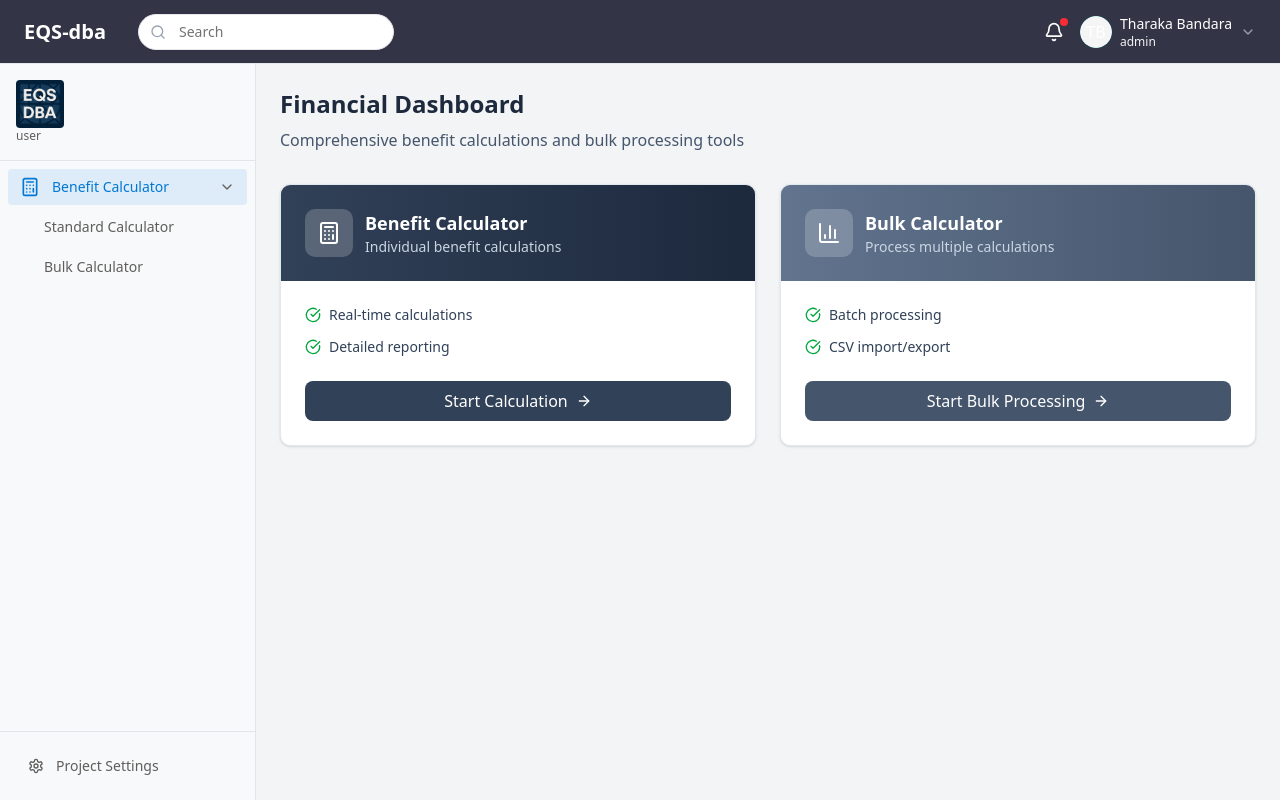
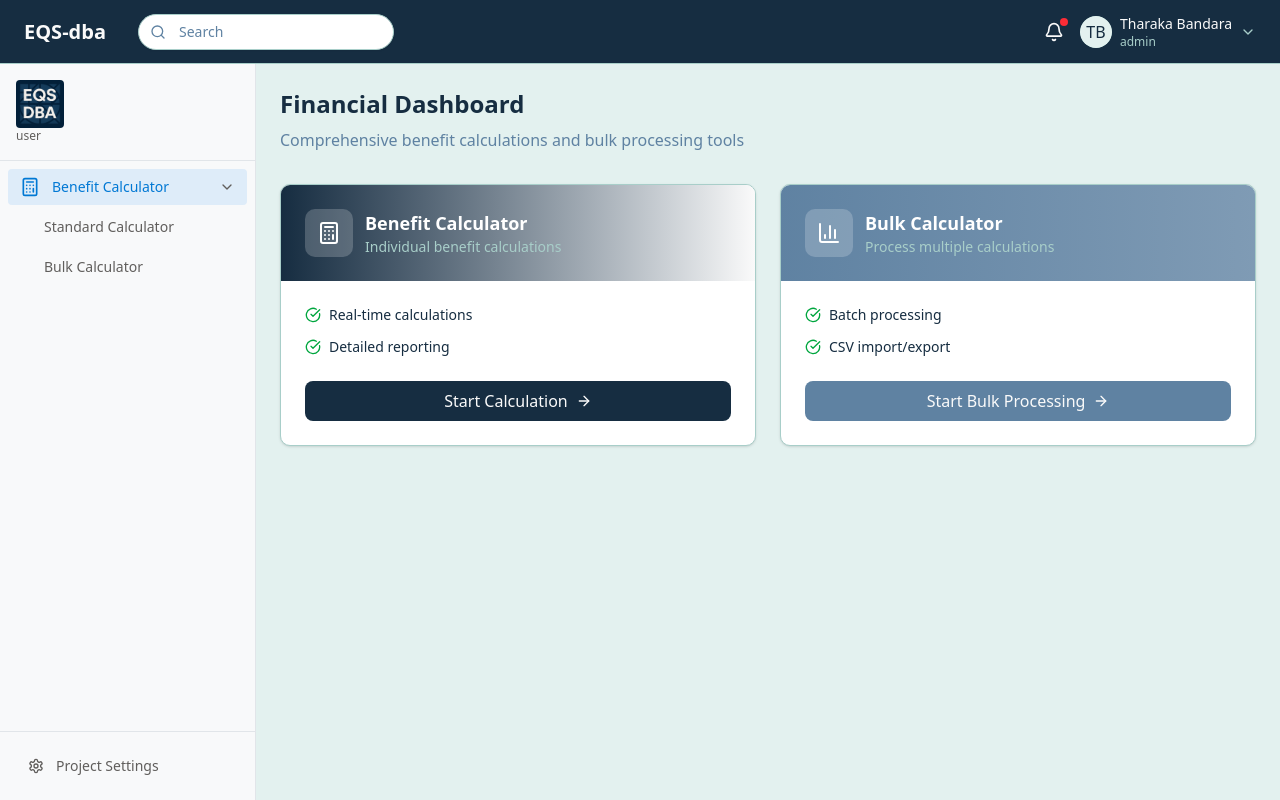
Before and after one commit to Tcom-assigmet/backend, a Next.js app: page / in a window 1280 px wide. Built offline with nearby package versions, Linux system fonts and the light colour scheme.

Commit message:
Implement centralized color palette with semantic design tokens
Co-authored-by: brunobandarabruno <brunobandarabruno@gmail.com>

```diff
--- a/src/app/benefitCalculate/page.tsx
+++ b/src/app/benefitCalculate/page.tsx
@@ -51,7 +51,7 @@ const BenefitCalculate: React.FC = () => {
 
   const renderHeader = (title: string, showStartNew: boolean = false) => (
     <div className="mb-6 flex justify-between items-center">
-      <h2 className="text-2xl font-bold text-gray-800">{title}</h2>
+                      <h2 className="text-2xl font-bold text-foreground">{title}</h2>
       <div className="flex gap-2">
         {showStartNew && (
           <button
--- a/src/app/globals.css
+++ b/src/app/globals.css
@@ -45,71 +45,84 @@
 
 :root {
   --radius: 0.625rem;
-  --card: oklch(1 0 0);
-  --card-foreground: oklch(0.145 0 0);
+
+  /* Updated color palette based on #333446, #7F8CAA, #B8CFCE, #EAEFEF */
+  --primary: oklch(0.288 0.047 246.8);       /* #333446 - Dark blue-gray */
+  --primary-foreground: oklch(0.985 0 0);    /* White text on primary */
+  --secondary: oklch(0.593 0.063 246.8);     /* #7F8CAA - Medium blue-gray */
+  --secondary-foreground: oklch(0.985 0 0);  /* White text on secondary */
+  --accent: oklch(0.823 0.041 185.6);        /* #B8CFCE - Light blue-green */
+  --accent-foreground: oklch(0.288 0.047 246.8); /* Primary text on accent */
+  --background: oklch(0.947 0.015 185.6);    /* #EAEFEF - Very light gray-blue */
+  --foreground: oklch(0.288 0.047 246.8);    /* Primary color for text */
+
+  /* UI Component colors using the palette */
+  --card: oklch(1 0 0);                      /* White cards */
+  --card-foreground: oklch(0.288 0.047 246.8);
   --popover: oklch(1 0 0);
-  --popover-foreground: oklch(0.145 0 0);
-  --primary: oklch(0.205 0 0);
-  --primary-foreground: oklch(0.985 0 0);
-  --secondary: oklch(0.97 0 0);
-  --secondary-foreground: oklch(0.205 0 0);
-  --muted: oklch(0.97 0 0);
-  --muted-foreground: oklch(0.556 0 0);
-  --accent: oklch(0.97 0 0);
-  --accent-foreground: oklch(0.205 0 0);
+  --popover-foreground: oklch(0.288 0.047 246.8);
+  --muted: oklch(0.947 0.015 185.6);         /* Background color for muted areas */
+  --muted-foreground: oklch(0.593 0.063 246.8); /* Secondary color for muted text */
   --destructive: oklch(0.577 0.245 27.325);
-  --border: oklch(0.922 0 0);
-  --input: oklch(0.922 0 0);
-  --ring: oklch(0.708 0 0);
-  --chart-1: oklch(0.646 0.222 41.116);
-  --chart-2: oklch(0.6 0.118 184.704);
-  --chart-3: oklch(0.398 0.07 227.392);
-  --chart-4: oklch(0.828 0.189 84.429);
-  --chart-5: oklch(0.769 0.188 70.08);
-  --sidebar: oklch(0.985 0 0);
-  --sidebar-foreground: oklch(0.145 0 0);
-  --sidebar-primary: oklch(0.205 0 0);
+  --border: oklch(0.823 0.041 185.6);        /* Accent color for borders */
+  --input: oklch(0.947 0.015 185.6);         /* Background color for inputs */
+  --ring: oklch(0.593 0.063 246.8);          /* Secondary color for focus rings */
+
+  /* Chart colors using variations of the palette */
+  --chart-1: oklch(0.288 0.047 246.8);      /* Primary */
+  --chart-2: oklch(0.593 0.063 246.8);      /* Secondary */
+  --chart-3: oklch(0.823 0.041 185.6);      /* Accent */
+  --chart-4: oklch(0.400 0.080 246.8);      /* Darker variation */
+  --chart-5: oklch(0.700 0.050 185.6);      /* Medium variation */
+
+  /* Sidebar colors */
+  --sidebar: oklch(1 0 0);                   /* White sidebar */
+  --sidebar-foreground: oklch(0.288 0.047 246.8);
+  --sidebar-primary: oklch(0.288 0.047 246.8);
   --sidebar-primary-foreground: oklch(0.985 0 0);
-  --sidebar-accent: oklch(0.97 0 0);
-  --sidebar-accent-foreground: oklch(0.205 0 0);
-  --sidebar-border: oklch(0.922 0 0);
-  --sidebar-ring: oklch(0.708 0 0);
-  --background: oklch(1 0 0);
-  --foreground: oklch(0.145 0 0);
+  --sidebar-accent: oklch(0.947 0.015 185.6);
+  --sidebar-accent-foreground: oklch(0.288 0.047 246.8);
+  --sidebar-border: oklch(0.823 0.041 185.6);
+  --sidebar-ring: oklch(0.593 0.063 246.8);
 }
 
 .dark {
-  --background: oklch(0.145 0 0);
-  --foreground: oklch(0.985 0 0);
-  --card: oklch(0.205 0 0);
-  --card-foreground: oklch(0.985 0 0);
-  --popover: oklch(0.205 0 0);
+  /* Dark mode using darker variations of the palette */
+  --background: oklch(0.200 0.035 246.8);    /* Darker version of primary */
+  --foreground: oklch(0.947 0.015 185.6);    /* Light background as foreground */
+  --card: oklch(0.288 0.047 246.8);          /* Primary color for cards */
+  --card-foreground: oklch(0.985 0 0);       /* White text on cards */
+  --popover: oklch(0.288 0.047 246.8);
   --popover-foreground: oklch(0.985 0 0);
-  --primary: oklch(0.922 0 0);
-  --primary-foreground: oklch(0.205 0 0);
-  --secondary: oklch(0.269 0 0);
+  --primary: oklch(0.823 0.041 185.6);       /* Accent becomes primary in dark */
+  --primary-foreground: oklch(0.288 0.047 246.8); /* Primary as foreground */
+  --secondary: oklch(0.400 0.055 246.8);     /* Darker secondary */
   --secondary-foreground: oklch(0.985 0 0);
-  --muted: oklch(0.269 0 0);
-  --muted-foreground: oklch(0.708 0 0);
-  --accent: oklch(0.269 0 0);
+  --muted: oklch(0.350 0.045 246.8);         /* Muted using darker primary */
+  --muted-foreground: oklch(0.823 0.041 185.6); /* Accent for muted text */
+  --accent: oklch(0.593 0.063 246.8);        /* Secondary becomes accent */
   --accent-foreground: oklch(0.985 0 0);
   --destructive: oklch(0.704 0.191 22.216);
-  --border: oklch(1 0 0 / 10%);
-  --input: oklch(1 0 0 / 15%);
-  --ring: oklch(0.556 0 0);
-  --chart-1: oklch(0.488 0.243 264.376);
-  --chart-2: oklch(0.696 0.17 162.48);
-  --chart-3: oklch(0.769 0.188 70.08);
-  --chart-4: oklch(0.627 0.265 303.9);
-  --chart-5: oklch(0.645 0.246 16.439);
-  --sidebar: oklch(0.205 0 0);
+  --border: oklch(0.400 0.055 246.8);        /* Darker border */
+  --input: oklch(0.350 0.045 246.8);         /* Darker input background */
+  --ring: oklch(0.823 0.041 185.6);          /* Accent for focus rings */
+
+  /* Dark mode chart colors */
+  --chart-1: oklch(0.823 0.041 185.6);      /* Accent */
+  --chart-2: oklch(0.593 0.063 246.8);      /* Secondary */
+  --chart-3: oklch(0.947 0.015 185.6);      /* Light background */
+  --chart-4: oklch(0.500 0.070 246.8);      /* Medium variation */
+  --chart-5: oklch(0.700 0.050 185.6);      /* Another variation */
+
+  /* Dark sidebar */
+  --sidebar: oklch(0.288 0.047 246.8);      /* Primary for sidebar */
   --sidebar-foreground: oklch(0.985 0 0);
-  --sidebar-primary: oklch(0.488 0.243 264.376);
-  --sidebar-primary-foreground: oklch(0.985 0 0);
-  --sidebar-accent: oklch(0.269 0 0);
+  --sidebar-primary: oklch(0.823 0.041 185.6);
+  --sidebar-primary-foreground: oklch(0.288 0.047 246.8);
+  --sidebar-accent: oklch(0.400 0.055 246.8);
   --sidebar-accent-foreground: oklch(0.985 0 0);
-  --sidebar-border: oklch(1 0 0 / 10%);
-  --sidebar-ring: oklch(0.556 0 0);
+  --sidebar-border: oklch(0.400 0.055 246.8);
+  --sidebar-ring: oklch(0.823 0.041 185.6);
 }
 
 @layer base {
--- a/src/app/page.tsx
+++ b/src/app/page.tsx
@@ -4,7 +4,7 @@ import { Calculator, BarChart3,  ArrowRight, CheckCircle } from 'lucide-react';
 export default function Home() {
 
   return (
-    <div className="min-h-screen bg-gray-100 flex">
+    <div className="min-h-screen bg-background flex">
 
 
       {/* Main Content */}
@@ -14,22 +14,22 @@ export default function Home() {
         <main className="flex-1 p-6">
           {/* Welcome Section */}
           <div className="mb-8">
-            <h2 className="text-2xl font-bold text-slate-800 mb-2">Financial Dashboard</h2>
-            <p className="text-slate-600">Comprehensive benefit calculations and bulk processing tools</p>
+            <h2 className="text-2xl font-bold text-foreground mb-2">Financial Dashboard</h2>
+            <p className="text-muted-foreground">Comprehensive benefit calculations and bulk processing tools</p>
           </div>
 
           {/* Main Action Cards */}
           <div className="grid grid-cols-1 lg:grid-cols-2 gap-6 mb-8">
             {/* Benefit Calculate Card */}
-            <div className="bg-white rounded-lg shadow-sm border border-slate-200 overflow-hidden hover:shadow-md transition-shadow">
-              <div className="bg-gradient-to-r from-slate-700 to-slate-800 p-6">
+            <div className="bg-card rounded-lg shadow-sm border border-border overflow-hidden hover:shadow-md transition-shadow">
+              <div className="bg-gradient-to-r from-primary to-primary-foreground p-6">
                 <div className="flex items-center space-x-3">
                   <div className="bg-white/20 p-3 rounded-lg">
                     <Calculator className="h-6 w-6 text-white" />
                   </div>
                   <div>
                     <h3 className="text-lg font-semibold text-white">Benefit Calculator</h3>
-                    <p className="text-slate-300 text-sm">Individual benefit calculations</p>
+                    <p className="text-accent text-sm">Individual benefit calculations</p>
                   </div>
                 </div>
               </div>
@@ -37,17 +37,17 @@ export default function Home() {
                 <div className="space-y-3">
                   <div className="flex items-center space-x-2">
                     <CheckCircle className="h-4 w-4 text-green-600" />
-                    <span className="text-slate-700 text-sm">Real-time calculations</span>
+                    <span className="text-card-foreground text-sm">Real-time calculations</span>
                   </div>
                   <div className="flex items-center space-x-2">
                     <CheckCircle className="h-4 w-4 text-green-600" />
-                    <span className="text-slate-700 text-sm">Detailed reporting</span>
+                    <span className="text-card-foreground text-sm">Detailed reporting</span>
                   </div>
                 </div>
                 <div className="mt-6">
                   <a
                     href="/benefitCalculate"
-                    className="inline-flex items-center justify-center w-full px-4 py-2 bg-slate-700 text-white font-medium rounded-md hover:bg-slate-800 transition-colors"
+                    className="inline-flex items-center justify-center w-full px-4 py-2 bg-primary text-primary-foreground font-medium rounded-md hover:bg-primary/90 transition-colors"
                   >
                     Start Calculation
                     <ArrowRight className="ml-2 h-4 w-4" />
@@ -57,15 +57,15 @@ export default function Home() {
             </div>
 
             {/* Bulk Calculate Card */}
-            <div className="bg-white rounded-lg shadow-sm border border-slate-200 overflow-hidden hover:shadow-md transition-shadow">
-              <div className="bg-gradient-to-r from-slate-500 to-slate-600 p-6">
+            <div className="bg-card rounded-lg shadow-sm border border-border overflow-hidden hover:shadow-md transition-shadow">
+              <div className="bg-gradient-to-r from-secondary to-secondary/80 p-6">
                 <div className="flex items-center space-x-3">
                   <div className="bg-white/20 p-3 rounded-lg">
                     <BarChart3 className="h-6 w-6 text-white" />
                   </div>
                   <div>
                     <h3 className="text-lg font-semibold text-white">Bulk Calculator</h3>
-                    <p className="text-slate-300 text-sm">Process multiple calculations</p>
+                    <p className="text-accent text-sm">Process multiple calculations</p>
                   </div>
                 </div>
               </div>
@@ -73,17 +73,17 @@ export default function Home() {
                 <div className="space-y-3">
                   <div className="flex items-center space-x-2">
                     <CheckCircle className="h-4 w-4 text-green-600" />
-                    <span className="text-slate-700 text-sm">Batch processing</span>
+                    <span className="text-card-foreground text-sm">Batch processing</span>
                   </div>
                   <div className="flex items-center space-x-2">
                     <CheckCircle className="h-4 w-4 text-green-600" />
-                    <span className="text-slate-700 text-sm">CSV import/export</span>
+                    <span className="text-card-foreground text-sm">CSV import/export</span>
                   </div>
                 </div>
                 <div className="mt-6">
                   <a
                     href="/bulkCalculate"
-                    className="inline-flex items-center justify-center w-full px-4 py-2 bg-slate-600 text-white font-medium rounded-md hover:bg-slate-700 transition-colors"
+                    className="inline-flex items-center justify-center w-full px-4 py-2 bg-secondary text-secondary-foreground font-medium rounded-md hover:bg-secondary/90 transition-colors"
                   >
                     Start Bulk Processing
                     <ArrowRight className="ml-2 h-4 w-4" />
--- a/src/components/forms/ErrorDisplay.tsx
+++ b/src/components/forms/ErrorDisplay.tsx
@@ -12,7 +12,7 @@ export const ErrorDisplay: React.FC<ErrorDisplayProps> = ({ error, onRetry }) =>
         </svg>
       </div>
       <p className="text-lg font-medium mb-2">Something went wrong</p>
-      <p className="text-sm text-gray-600 mb-4">{error}</p>
+              <p className="text-sm text-muted-foreground mb-4">{error}</p>
       <button
         onClick={onRetry}
         className="px-4 py-2 bg-blue-500 text-white rounded-md hover:bg-blue-600 focus:outline-none focus:ring-2 focus:ring-blue-500 transition-colors"
--- a/src/components/forms/enterCalculationDetailsForm/sections/FormActions.tsx
+++ b/src/components/forms/enterCalculationDetailsForm/sections/FormActions.tsx
@@ -21,7 +21,7 @@ export const FormActions: React.FC<FormActionsProps> = ({ onBack, onCancel, onSu
               type="button"
               onClick={onBack}
               disabled={isSubmitting}
-              className="px-4 py-2 border border-gray-300 rounded-md text-gray-700 hover:bg-gray-50 focus:outline-none focus:ring-2 focus:ring-blue-500 disabled:opacity-50 disabled:cursor-not-allowed transition-colors flex items-center"
+              className="px-4 py-2 border border-border rounded-md text-foreground hover:bg-accent focus:outline-none focus:ring-2 focus:ring-ring disabled:opacity-50 disabled:cursor-not-allowed transition-colors flex items-center"
             >
               <svg className="w-4 h-4 mr-2" fill="none" stroke="currentColor" viewBox="0 0 24 24">
                 <path strokeLinecap="round" strokeLinejoin="round" strokeWidth={2} d="M15 19l-7-7 7-7" />
--- a/src/components/layout/Header.tsx
+++ b/src/components/layout/Header.tsx
@@ -22,19 +22,19 @@ const Header: FC<HeaderProps> = ({
   }
 }) => {
   return (
-    <header className={`bg-[#333446] border-b border-gray-200 h-16 px-6 flex items-center justify-between ${className}`}>
+    <header className={`bg-primary border-b border-border h-16 px-6 flex items-center justify-between ${className}`}>
       <div className="flex items-center gap-8">
         <div className="flex items-center">
-          <span className="text-xl font-bold text-white">EQS-dba</span>
+          <span className="text-xl font-bold text-primary-foreground">EQS-dba</span>
         </div>
 
         <div className="relative">
           <div className="flex items-center relative">
-            <Search className="absolute left-3 top-1/2 transform -translate-y-1/2 text-gray-400" size={16} />
+            <Search className="absolute left-3 top-1/2 transform -translate-y-1/2 text-muted-foreground" size={16} />
             <Input
               type="text"
               placeholder="Search"
-              className="pl-10 pr-4 py-2 w-64 rounded-full border border-gray-200 focus:outline-none focus:ring-1 focus:ring-teal-500 bg-white"
+              className="pl-10 pr-4 py-2 w-64 rounded-full border border-border focus:outline-none focus:ring-1 focus:ring-ring bg-card"
             />
           </div>
         </div>
@@ -42,19 +42,19 @@ const Header: FC<HeaderProps> = ({
 
       <div className="flex items-center gap-4">
         <div className="relative">
-          <Bell size={20} className="text-white" />
+          <Bell size={20} className="text-primary-foreground" />
           <span className="absolute -top-1 -right-1 h-2 w-2 bg-red-500 rounded-full"></span>
         </div>
         <div className="flex items-center gap-2">
-          <Avatar className="h-8 w-8 bg-teal-600 text-white">
+          <Avatar className="h-8 w-8 bg-accent text-primary">
             <AvatarImage src={user.avatar} />
             <AvatarFallback>{user.initials}</AvatarFallback>
           </Avatar>
           <div className="flex flex-col">
-            <span className="text-sm  text-white font-medium">{user.name}</span>
-            <span className="text-xs text-gray-100">{user.role}</span>
+            <span className="text-sm text-primary-foreground font-medium">{user.name}</span>
+            <span className="text-xs text-accent">{user.role}</span>
           </div>
-          <ChevronDown size={16} className="text-gray-400" />
+          <ChevronDown size={16} className="text-accent" />
         </div>
       </div>
     </header>
```
Also changed, not shown: src/COLOR_PALETTE_IMPLEMENTATION.md (added, +44 -0 lines), src/components/forms/BulkProcessBenefitCalForm.tsx (+8 -8 lines), src/components/forms/benefitCalculatorStartForm/BenefitCalculatorStartForm.tsx (+5 -5 lines), src/components/forms/benefitCalculatorStartForm/sections/benefit-class-section.tsx (+12 -12 lines), src/components/forms/benefitCalculatorStartForm/sections/personal-details-section.tsx (+10 -10 lines), src/configs/colors.ts (added, +70 -0 lines).
